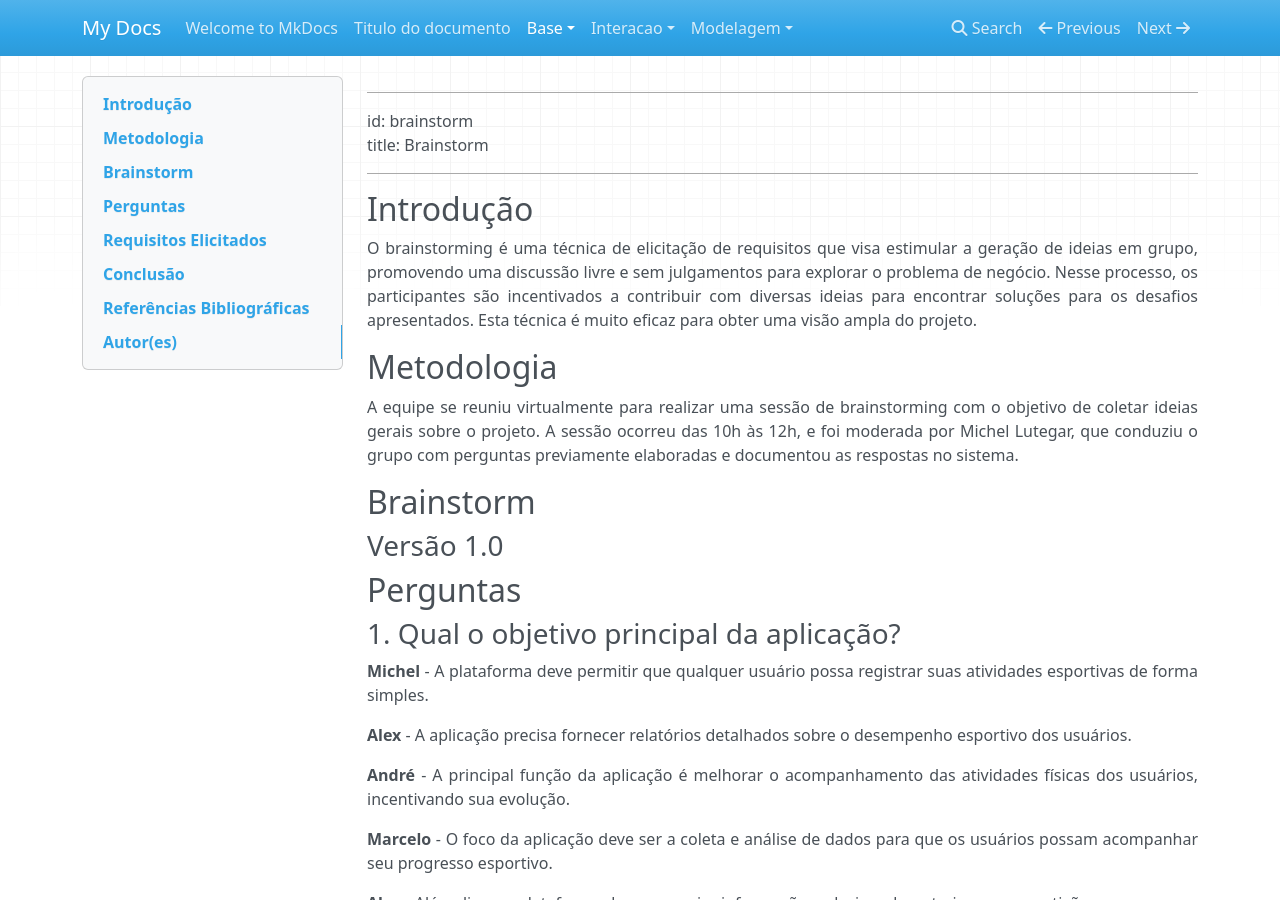
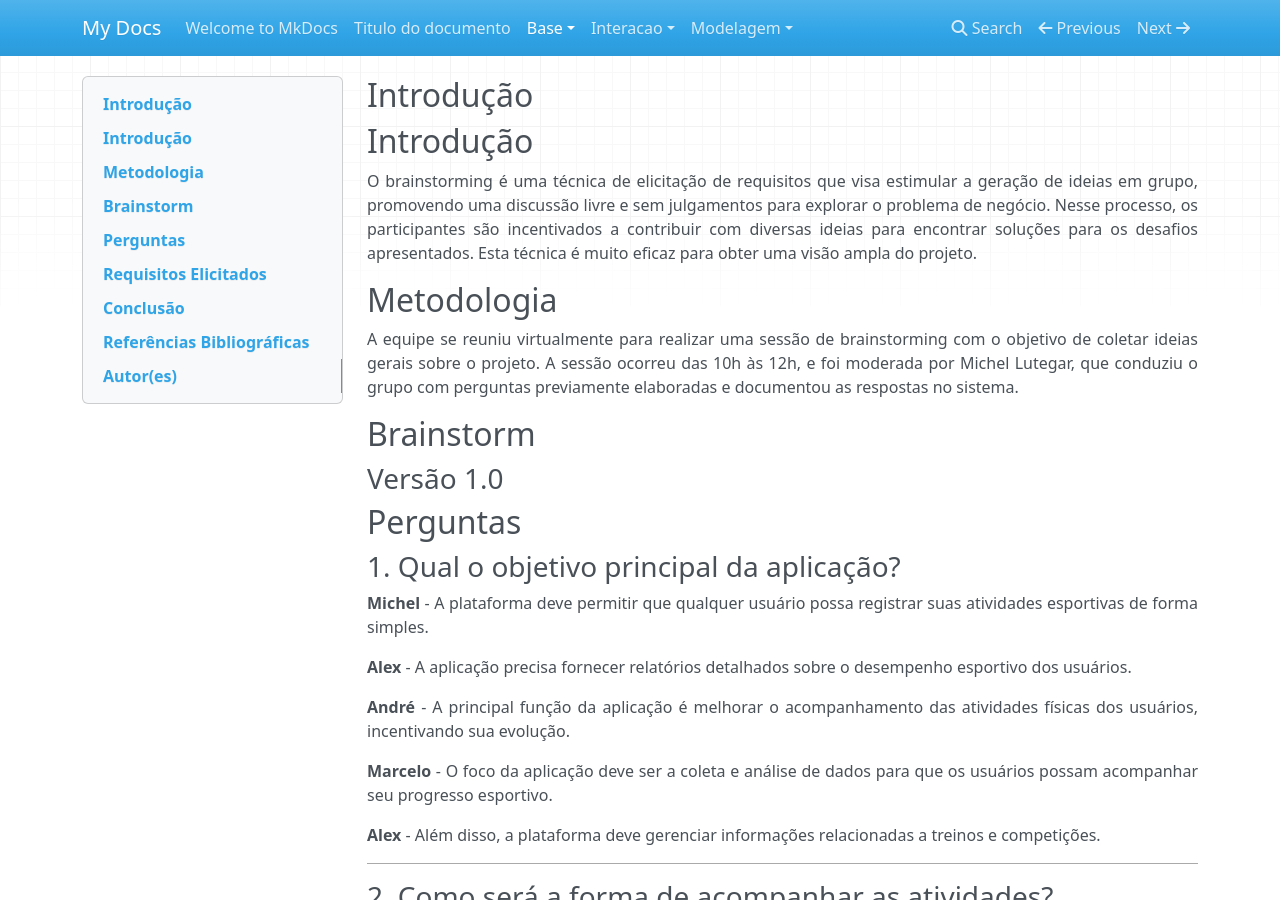
Before and after one commit to Projetos-de-Extensao/PBE_24.2_8002_I_MMAA, an MkDocs documentation site: the page built from docs/base/Brainstorm.md, in a window 1280 px wide and 900 px high. Built offline with MkDocs 1.6.1, drawn with Linux system fonts in a browser that asks for light colours; nearby versions of some CDN libraries.

Commit message:
Update Brainstorm.md

```diff
--- a/docs/base/Brainstorm.md
+++ b/docs/base/Brainstorm.md
@@ -1,8 +1,9 @@
+---
+id: documento_de_visao
+title: Documento de Visão
+---
+## Introdução
 
----
-id: brainstorm
-title: Brainstorm
----
 
 ## Introdução
 <p align="justify">
```
